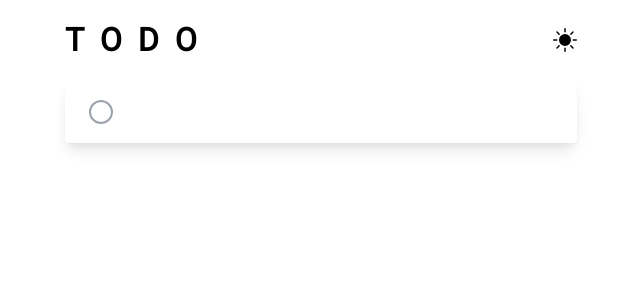
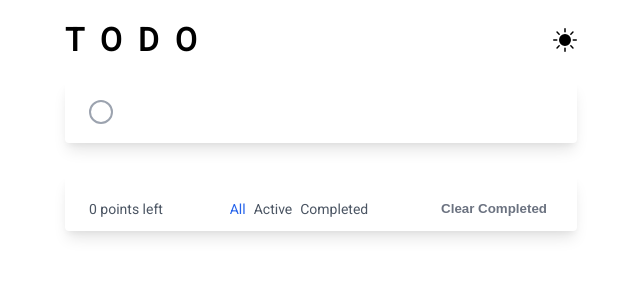
Before and after one commit to Untlsn/fancy-todo-app, a React (Vite) app: page / in a window 1280 px wide. Shown: the top 300 px of the page, without its empty margins (319-959 px from the left). Built offline with nearby package versions, Linux system fonts and the light colour scheme.

Commit message:
Make working sorting

```diff
--- /dev/null
+++ b/src/components/molecules/BottomMenu/index.tsx
@@ -0,0 +1,37 @@
+import React from 'react';
+
+interface BottomMenu {
+  leftPoints: number
+  onClear(): void
+  filter: number
+  setFilter(index: number): void
+}
+
+const BottomMenu = ({ leftPoints, onClear, filter, setFilter }: BottomMenu) => {
+  return (
+    <div className='flex justify-between items-center text-sm px-6 pb-3 text-gray-600'>
+      <span>
+        {leftPoints} points left
+      </span>
+      <div className='flex gap-2'>
+        {
+          ['All', 'Active', 'Completed'].map(
+            (text, i) => (
+              <span key={i} onClick={() => setFilter(i)} className={`cursor-pointer ${filter == i && 'text-blue-600'}`}>
+                {text}
+              </span>
+            ),
+          )
+        }
+      </div>
+      <button
+        className='border-none bg-transparent text-gray-500 font-bold cursor-pointer'
+        onClick={onClear}
+      >
+        Clear Completed
+      </button>
+    </div>
+  );
+};
+
+export default BottomMenu;
--- a/src/components/molecules/CheckPoint/index.tsx
+++ b/src/components/molecules/CheckPoint/index.tsx
@@ -10,13 +10,14 @@ interface PointProps {
 
 const CheckPoint = ({ text, check, onCircleClick, onXClick }: PointProps) => {
   return (
-    <div className='flex items-center justify-between gap-4'>
+    <div className='flex items-center justify-between gap-4 py-2
+      border-solid border-0 border-b-[1px] border-gray-200 dark:border-gray-700 px-6'>
       <CircleBox check={check} onClick={onCircleClick} />
-      <p className='flex-1'>{text}</p>
+      <p className='flex-1 text-gray-800 dark:text-white'>{text}</p>
       <svg
         xmlns="http://www.w3.org/2000/svg"
         fill="currentColor"
-        className="h-8 w-8 cursor-pointer"
+        className="h-8 w-8 cursor-pointer text-gray-500"
         viewBox="0 0 16 16"
         onClick={onXClick}
       >
--- a/src/components/organisms/List/helpers.ts
+++ b/src/components/organisms/List/helpers.ts
@@ -17,3 +17,8 @@ export const setCheck = (id: string) => ([...points]: Point[]) => {
 export const removePoint = (id: string) => (points: Point[]) => {
   return points.filter(point => point.id != id);
 };
+
+export const count = <T>(arr: T[], callback: (val: T, i: number, arr: T[]) => boolean) => arr.reduce(
+  (acc, cur, i) => acc + Number(callback(cur, i, arr)),
+  0,
+);
--- a/src/components/organisms/List/index.tsx
+++ b/src/components/organisms/List/index.tsx
@@ -1,21 +1,31 @@
 import React, { useState } from 'react';
 import Input from '~/components/molecules/Input';
 import CheckPoint from '~/components/molecules/CheckPoint';
-import { createPoint, removePoint, setCheck } from './helpers';
+import { count, createPoint, removePoint, setCheck } from './helpers';
 import { Point } from './types';
-
+import BottomMenu from '~/components/molecules/BottomMenu';
 
 
 const List = () => {
   const [points, setPoints] = useState<Point[]>([]);
+  const [filter, setFilter] = useState(0);
+
+  const sortedPoints= filter == 1
+    ? points.filter(it => !it.check)
+    : filter == 2
+      ? points.filter(it => it.check)
+      : points;
+
+  console.log(sortedPoints);
 
   return (
     <div>
       <Input onCommit={point => setPoints(old => [...old, createPoint(point)])} />
-      <div className='bg-gray-800 dark:text-white shadow mt-8'>
-        <ul className='p-0 px-6'>
+      <div className='bg-white dark:bg-gray-800 dark:text-white shadow-lg mt-8 rounded'>
+        <ul className='p-0'>
           {
-            points.map(
+            sortedPoints.length
+              ? sortedPoints.map(
                 ({ id, text, check }) => <CheckPoint
                   key={id}
                   check={check}
@@ -23,9 +33,17 @@ const List = () => {
                   onCircleClick={() => setPoints(setCheck(id))}
                   onXClick={() => setPoints(removePoint(id))}
                 />,
+              ) : (
+                <div className='h-2' />
               )
           }
         </ul>
+        <BottomMenu
+          leftPoints={count(points, point => !point.check)}
+          onClear={() => setPoints(old => old.filter(val => !val.check))}
+          filter={filter}
+          setFilter={setFilter}
+        />
       </div>
     </div>
   );
--- a/src/components/organisms/Title/index.tsx
+++ b/src/components/organisms/Title/index.tsx
@@ -7,7 +7,7 @@ const setTheme = (darkMode: boolean) => {
 };
 
 const Title = () => {
-  const [darkMode, setDarkMode] = useState(false);
+  const [darkMode, setDarkMode] = useState(window.matchMedia?.('(prefers-color-scheme: dark)').matches);
   useEffect(() => setTheme(darkMode), [darkMode]);
 
   return (
```
Lines whose indentation alone changed are shown as unchanged.
